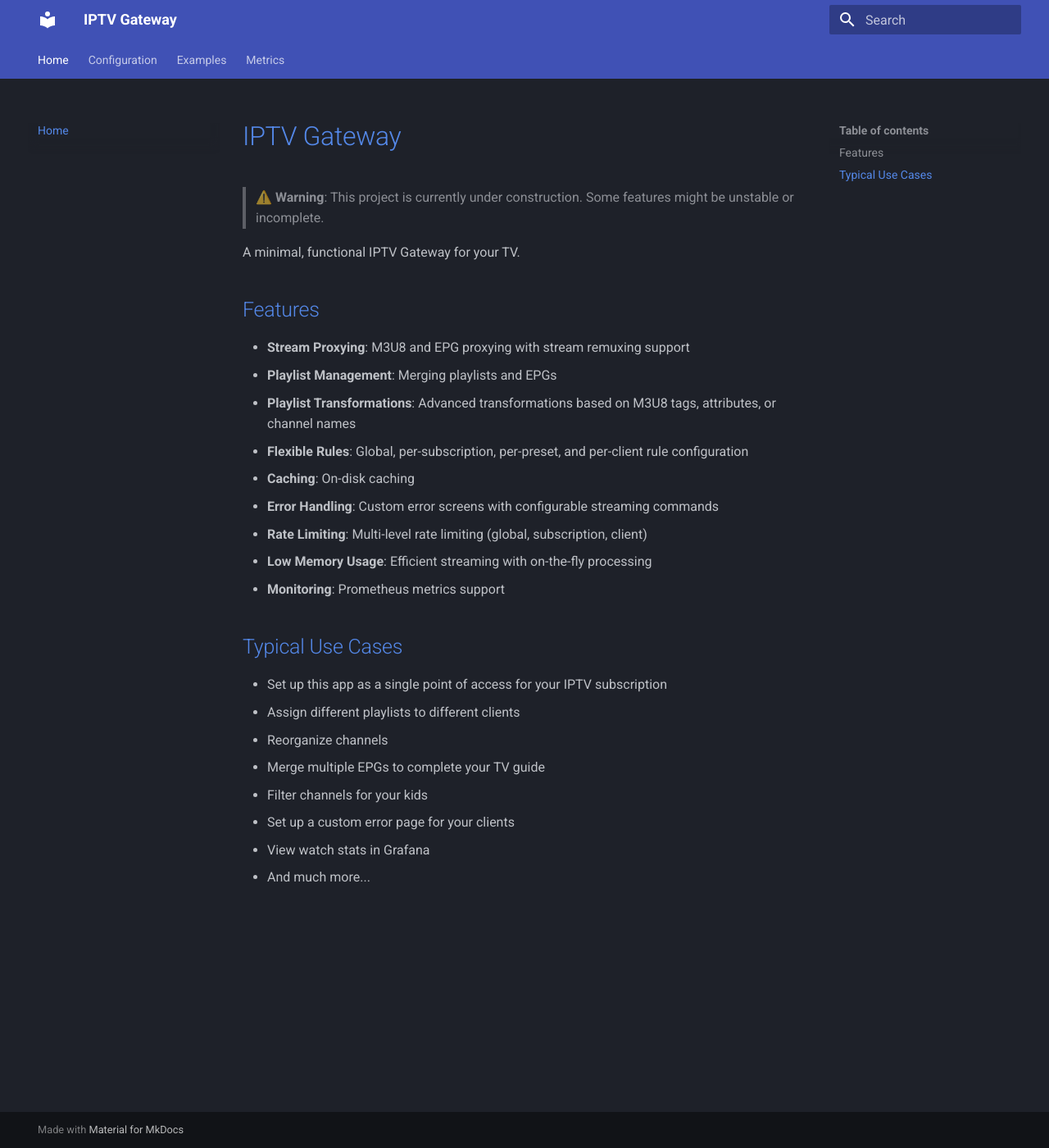
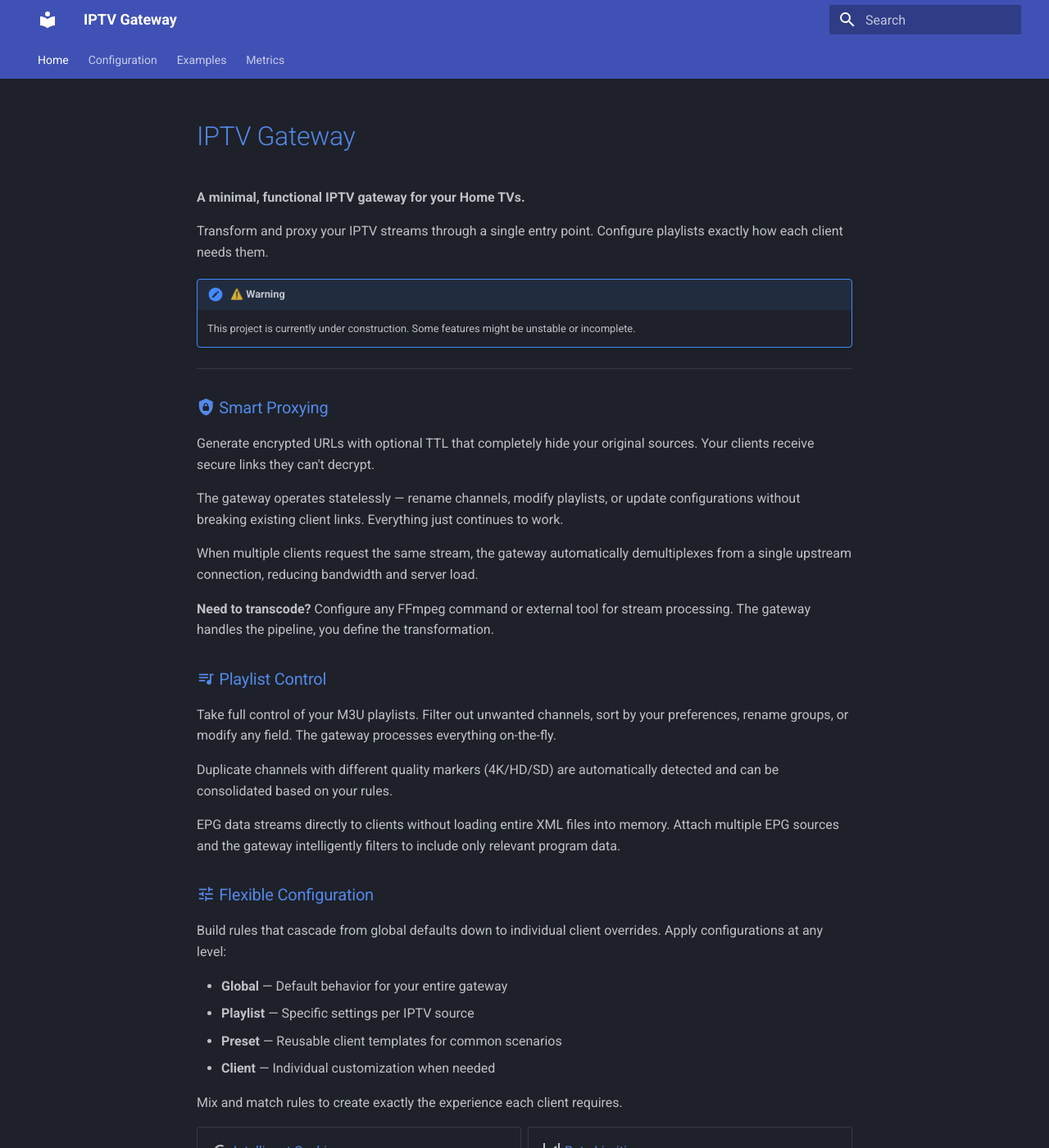
Before and after one commit to mazzz1y/iptv-gateway, an MkDocs documentation site: the page built from docs/index.md, in a window 1280 px wide and 1400 px high. Shown: the whole window at 82% size. Built offline with MkDocs 1.6.1 and Material for MkDocs 9.7.7, drawn with Linux system fonts in a browser that asks for light colours; some of the changed text lies outside the part shown.

Commit message:
refactor handlers, docs

```diff
--- a/docs/index.md
+++ b/docs/index.md
@@ -1,28 +1,83 @@
+---
+hide:
+  - navigation
+  - toc
+---
+<div style="max-width: 800px; margin: 0 auto;" markdown>
 # IPTV Gateway
 
-> ⚠️ **Warning**: This project is currently under construction. Some features might be unstable or incomplete.
+**A minimal, functional IPTV gateway for your Home TVs.**
 
-A minimal, functional IPTV Gateway for your TV.
+Transform and proxy your IPTV streams through a single entry point.
+Configure playlists exactly how each client needs them.
 
-## Features
 
-- **Stream Proxying**: M3U8 and EPG proxying with stream remuxing support
-- **Playlist Management**: Merging playlists and EPGs
-- **Playlist Transformations**: Advanced transformations based on M3U8 tags, attributes, or channel names
-- **Flexible Rules**: Global, per-subscription, per-preset, and per-client rule configuration
-- **Caching**: On-disk caching
-- **Error Handling**: Custom error screens with configurable streaming commands
-- **Rate Limiting**: Multi-level rate limiting (global, subscription, client)
-- **Low Memory Usage**: Efficient streaming with on-the-fly processing
-- **Monitoring**: Prometheus metrics support
+!!! note "⚠️ Warning"
 
-## Typical Use Cases
+    This project is currently under construction. Some features might be unstable or incomplete.
 
-- Set up this app as a single point of access for your IPTV subscription
-- Assign different playlists to different clients
-- Reorganize channels
-- Merge multiple EPGs to complete your TV guide
-- Filter channels for your kids
-- Set up a custom error page for your clients
-- View watch stats in Grafana
-- And much more...
+---
+
+### :material-shield-lock: Smart Proxying
+
+Generate encrypted URLs with optional TTL that completely hide your original sources. Your clients receive secure links
+they can't decrypt.
+
+The gateway operates statelessly — rename channels, modify playlists, or update configurations without breaking existing
+client links. Everything just continues to work.
+
+When multiple clients request the same stream, the gateway automatically demultiplexes from a single upstream
+connection, reducing bandwidth and server load.
+
+**Need to transcode?** Configure any FFmpeg command or external tool for stream processing. The gateway handles the
+pipeline, you define the transformation.
+
+### :material-playlist-music: Playlist Control
+
+Take full control of your M3U playlists. Filter out unwanted channels, sort by your preferences, rename groups, or
+modify any field. The gateway processes everything on-the-fly.
+
+Duplicate channels with different quality markers (4K/HD/SD) are automatically detected and can be consolidated based on
+your rules.
+
+EPG data streams directly to clients without loading entire XML files into memory. Attach multiple EPG sources and the
+gateway intelligently filters to include only relevant program data.
+
+### :material-tune: Flexible Configuration
+
+Build rules that cascade from global defaults down to individual client overrides. Apply configurations at any level:
+
+- **Global** — Default behavior for your entire gateway
+- **Playlist** — Specific settings per IPTV source
+- **Preset** — Reusable client templates for common scenarios
+- **Client** — Individual customization when needed
+
+Mix and match rules to create exactly the experience each client requires.
+
+<div class="grid cards" markdown>
+
+- :material-cached:{ .lg .middle } [Intelligent Caching](config/cache.md)
+
+    ---
+
+    All remote content is cached on disk with proper header respect. The gateway reuses cached data whenever possible, reducing upstream requests.
+
+- :material-valve:{ .lg .middle } [Rate Limiting](config/proxy.md)
+
+    ---
+
+    Control concurrent streams at any level — limit total gateway streams, restrict per subscription, or set individual client limits.
+
+- :material-alert-circle:{ .lg .middle } [Custom Error Handling](config/proxy.md)
+
+    ---
+
+    Define meaningful error responses for different scenarios. Create specific messages for rate limit violations, expired links, or upstream failures.
+
+- :material-chart-line:{ .lg .middle } [Built-in Monitoring](metrics.md)
+
+    ---
+
+    Export Prometheus metrics to monitor usage patterns per client.
+
+</div>
--- a/mkdocs.yml
+++ b/mkdocs.yml
@@ -20,6 +20,9 @@ markdown_extensions:
   - attr_list
   - md_in_html
   - admonition
+  - pymdownx.emoji:
+      emoji_index: !!python/name:material.extensions.emoji.twemoji
+      emoji_generator: !!python/name:material.extensions.emoji.to_svg
 
 nav:
   - Home: index.md
```
Also changed, not shown: docs/config/url_generator.md (+4 -3 lines), docs/metrics.md (+3 -4 lines), 3 other files.
